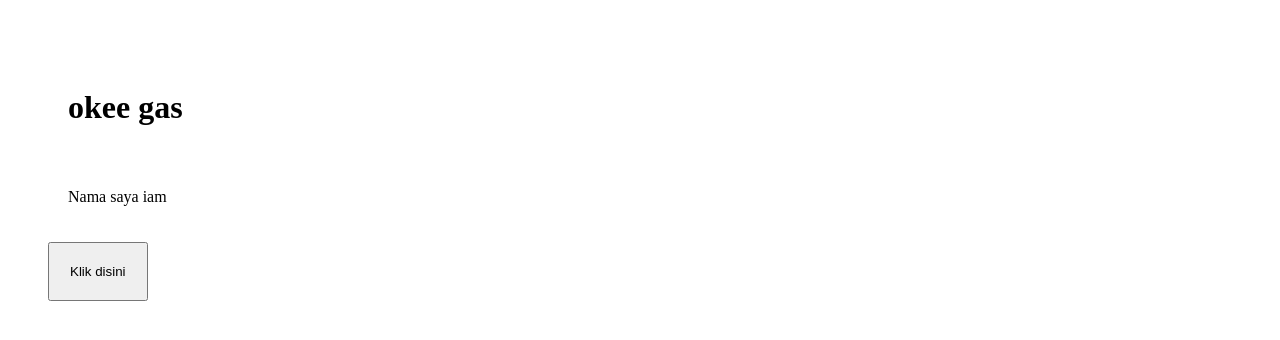
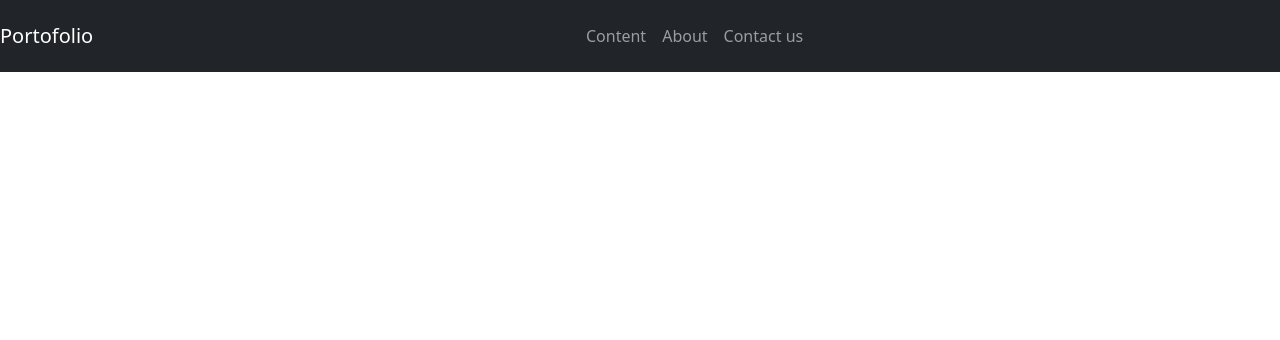
Before and after one commit to ilhamabdillah/Projek-pertama-di-github, a plain HTML site: page index.html in a window 1280 px wide. Drawn offline with nearby package versions, Linux system fonts and the light colour scheme.

Commit message:
nambah Navbar di html dari bootstap

```diff
--- a/index.html
+++ b/index.html
@@ -3,15 +3,40 @@
 <head>
     <meta charset="UTF-8">
     <meta name="viewport" content="width=device-width, initial-scale=1.0">
-    <link rel="stylesheet" href="style.css">
+    <link href="https://cdn.jsdelivr.net/npm/bootstrap@5.3.6/dist/css/bootstrap.min.css" rel="stylesheet" integrity="sha384-4Q6Gf2aSP4eDXB8Miphtr37CMZZQ5oXLH2yaXMJ2w8e2ZtHTl7GptT4jmndRuHDT" crossorigin="anonymous">
 
     <title>Belajar Github nih</title>
 </head>
 <body>
-    <h1>okee gas</h1>
-    <p>Nama saya iam</p>
-    <button>Klik disini</button>
+    <nav class="navbar navbar-expand-lg bg-dark navbar-dark d-flex align-items-center justify-content-center
+    py-3" >
+        <a href="#" class="navbar-brand">Portofolio</a>
 
-    <script src="halo.js"></script>
+        <button
+           class="navbar-toggler"
+           type="button"
+           data-bs-toggle="collapse"
+           data-bs-target="#navmenu"  >
+            <span class="navbar-toggler-icon"></span>
+        </button>
+
+        <div class="collapse navbar-collapse" id="navmenu">
+            <ul class="navbar-nav mx-auto">
+                <li class="nav-item">
+                    <a href="" class="nav-link">Content</a>
+                </li>
+                <li class="nav-item">
+                    <a href="" class="nav-link">About</a>
+                </li>
+                <li class="nav-item">
+                    <a href="" class="nav-link">Contact us</a>
+                </li>
+            </ul>
+        </div>
+
+    </nav>
+
+   <script src="https://cdn.jsdelivr.net/npm/@popperjs/core@2.11.8/dist/umd/popper.min.js" integrity="sha384-I7E8VVD/ismYTF4hNIPjVp/Zjvgyol6VFvRkX/vR+Vc4jQkC+hVqc2pM8ODewa9r" crossorigin="anonymous"></script>
+<script src="https://cdn.jsdelivr.net/npm/bootstrap@5.3.6/dist/js/bootstrap.min.js" integrity="sha384-RuyvpeZCxMJCqVUGFI0Do1mQrods/hhxYlcVfGPOfQtPJh0JCw12tUAZ/Mv10S7D" crossorigin="anonymous"></script>
 </body>
 </html>
```
